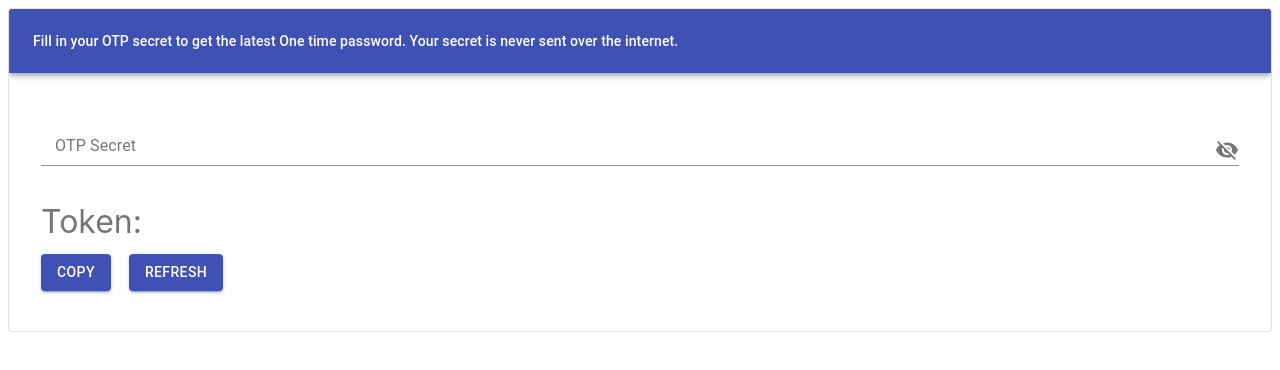
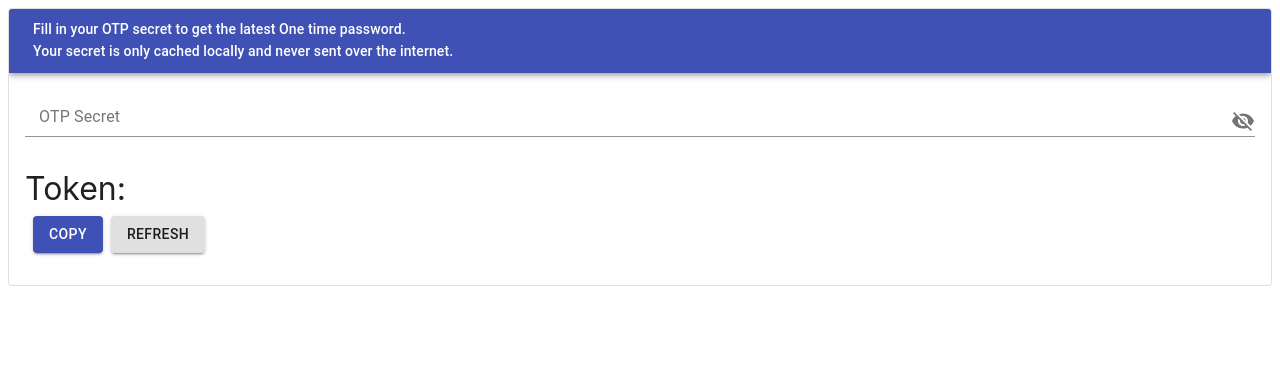
Before and after one commit to hex0cter/2fa-otp, a React (Create React App) app: page / in a window 1280 px wide. Shown: the top 370 px of the page. Built offline with nearby package versions, Linux system fonts and the light colour scheme.

Commit message:
Get rid of @ionic/react

```diff
--- a/package.json
+++ b/package.json
@@ -6,7 +6,6 @@
   "dependencies": {
     "@emotion/react": "^11.4.0",
     "@emotion/styled": "^11.3.0",
-    "@ionic/react": "^5.0.0",
     "@material-ui/core": "latest",
     "@material-ui/icons": "latest",
     "@testing-library/jest-dom": "^4.2.4",
--- a/src/components/TwoFactorTokenGenerator/index.js
+++ b/src/components/TwoFactorTokenGenerator/index.js
@@ -1,9 +1,8 @@
 import { authenticator } from "otplib"
 import React, { useState } from 'react'
-import { IonCardContent, IonCardTitle } from '@ionic/react'
 import { makeStyles } from '@material-ui/core/styles';
+import HourglassFullIcon from '@material-ui/icons/HourglassFull';
 import Card from '@material-ui/core/Card';
-import CardActions from '@material-ui/core/CardActions';
 import CardContent from '@material-ui/core/CardContent';
 import AppBar from '@material-ui/core/AppBar';
 import Toolbar from '@material-ui/core/Toolbar';
@@ -42,61 +41,44 @@ const TwoFactorTokenGenerator = () => {
   }
 
   const generateCode = () => {
-    setRefreshButtonText('Refreshing')
+    setRefreshButtonText(<HourglassFullIcon />)
     const newTotpCode = secret ? authenticator.generate(secret) : ''
     if (newTotpCode !== code) {
       setCode(newTotpCode)
     }
-    setTimeout(() => setRefreshButtonText('Refresh'), 1500)
+    setTimeout(() => setRefreshButtonText('Refresh'), 100)
   }
 
-  window.addEventListener("focus", generateCode)
+  window.addEventListener("focus", generateCode);
 
-  const useStyles = makeStyles({
-    root: {
-      minWidth: 275,
-      color: "rgba(0, 0, 0, 0.54)",
+  const useStyles = makeStyles((theme) => ({
+    button: {
+      margin: theme.spacing(1),
     },
-    bullet: {
-      display: 'inline-block',
-      margin: '0 2px',
-      transform: 'scale(0.8)',
-    },
-    title: {
-      fontSize: 14,
-    },
-    pos: {
-      marginBottom: 12,
-    },
-  });
-
+  }));
   const classes = useStyles();
 
   return (
-    <Card className={classes.root} variant="outlined" >
+    <Card variant="outlined" >
       <AppBar position="static">
         <Toolbar>
-          <Typography variant="h6" className={classes.title}>
-          Fill in your OTP secret to get the latest One time password. Your secret is never sent over the internet.
+          <Typography variant="subtitle2">
+          Fill in your OTP secret to get the latest One time password. <br/>
+          Your secret is only cached locally and never sent over the internet.
           </Typography>
         </Toolbar>
       </AppBar>
-      <CardActions>
-        <IonCardTitle></IonCardTitle>
-      </CardActions>
       <CardContent>
-        <IonCardContent>
         <div className={styles.twoFactorContainer}>
           <SecretField secret={secret} onChange={updateSecret} />
           <div className={styles.result}>
             <div>Token: {code} </div>
             <div>
-                <Button variant="contained" color="primary" onClick={() => copyToClipboard(code)}>{copyButtonText}</Button> &nbsp;
-                <Button variant="contained" color="primary" onClick={generateCode}>{refreshButtonText}</Button>
+              <Button variant="contained" color="primary" onClick={() => copyToClipboard(code)} className={classes.button}>{copyButtonText}</Button>
+              <Button variant="contained" color="default" onClick={generateCode}>{refreshButtonText}</Button>
             </div>
           </div>
         </div>
-        </IonCardContent>
       </CardContent>
     </Card>
 
--- a/src/components/TwoFactorTokenGenerator/index.module.css
+++ b/src/components/TwoFactorTokenGenerator/index.module.css
@@ -16,3 +16,7 @@
   display: flex;
   justify-content: space-between;
 }
+
+.Disclaimer {
+  font-size: 14;
+}
```
Also changed, not shown: 1 other file (tests, documents, lock files or other folders). Lines whose indentation alone changed are shown as unchanged.
